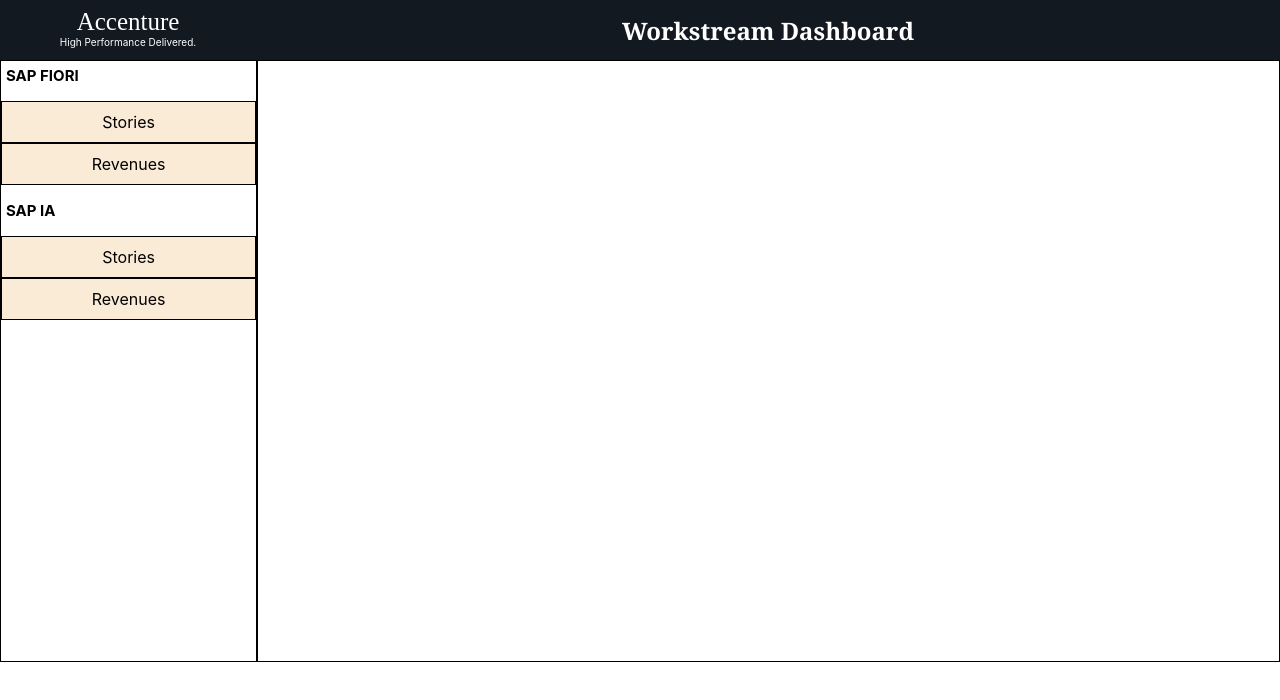
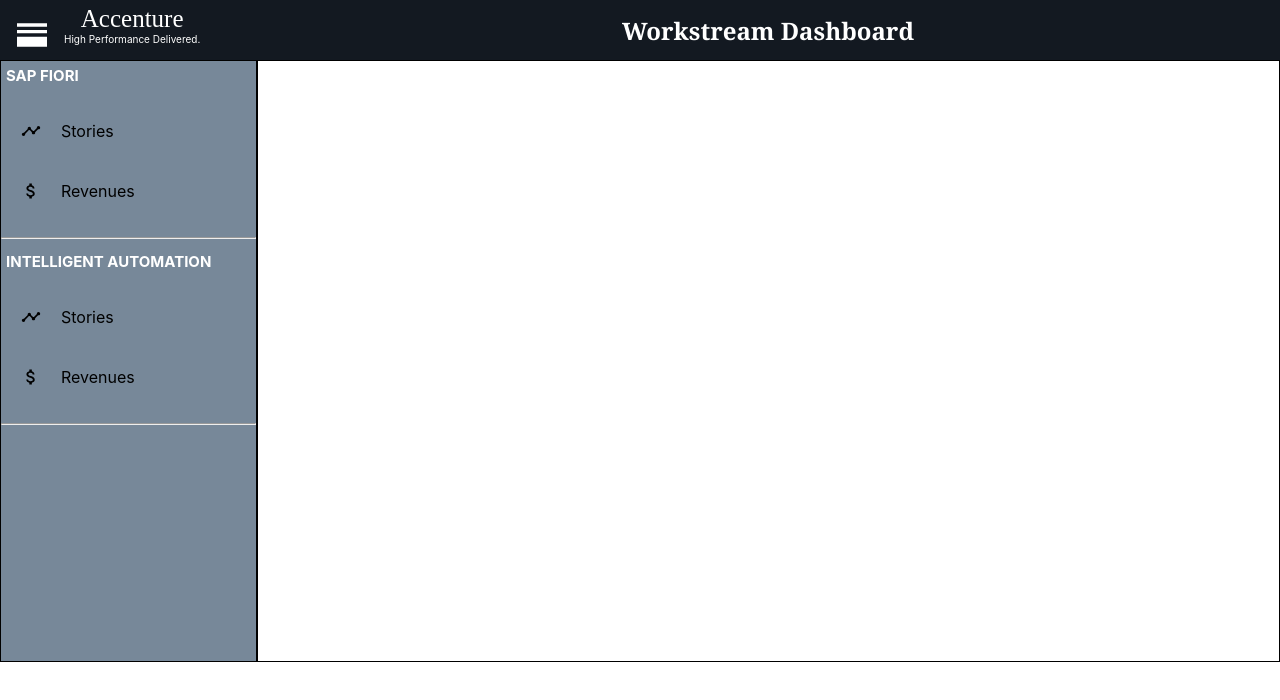
Before and after one commit to AnirupPat/reactjs-dashboard-app, a React (Create React App) app: page / in a window 1280 px wide. Shown: the top 700 px of the page. Built offline with nearby package versions, Linux system fonts and the light colour scheme.

Commit message:
Navigation Item of Left side components

```diff
--- a/package.json
+++ b/package.json
@@ -3,6 +3,8 @@
   "version": "0.1.0",
   "private": true,
   "dependencies": {
+    "@material-ui/core": "^4.11.4",
+    "@material-ui/icons": "^4.11.2",
     "@testing-library/jest-dom": "^5.14.1",
     "@testing-library/react": "^11.2.7",
     "@testing-library/user-event": "^12.8.3",
--- a/src/components/Header/Header.js
+++ b/src/components/Header/Header.js
@@ -1,12 +1,16 @@
 import React from "react";
 import classes from "./Header.module.css";
+import HorizontalSplitIcon from "@material-ui/icons/HorizontalSplit";
 
 const Header = () => {
   return (
     <div className={classes.header}>
       <div className={classes.header__leftSection}>
-        <span className={classes.mainLogo}>Accenture</span>
-        <span className={classes.tagText}>High Performance Delivered.</span>
+        <HorizontalSplitIcon className={classes.header__icon} />
+        <div className={classes.header__companyTag}>
+          <span className={classes.mainLogo}>Accenture</span>
+          <span className={classes.tagText}>High Performance Delivered.</span>
+        </div>
       </div>
 
       <div className={classes.header__rightSection}>
--- a/src/components/Header/Header.module.css
+++ b/src/components/Header/Header.module.css
@@ -11,8 +11,20 @@
 
 .header__leftSection {
   display: flex;
+  flex-direction: row;
+  width: 20%;
+}
+
+.header__companyTag {
+  display: flex;
   flex-direction: column;
-  width: 20%;
+}
+
+.header__icon {
+  color: white;
+  width: 25% !important;
+  height: 40px !important;
+  padding-top: 10px;
 }
 
 .header__rightSection {
--- a/src/components/Home/Home.module.css
+++ b/src/components/Home/Home.module.css
@@ -7,6 +7,7 @@
   width: 20%;
   height: 600px;
   border: 1px solid black;
+  background: lightslategrey;
 }
 
 .home__right {
--- a/src/components/NavigationList/NavigationList.js
+++ b/src/components/NavigationList/NavigationList.js
@@ -1,17 +1,27 @@
 import React from "react";
 import classes from "./NavigationList.module.css";
+import AttachMoneyIcon from "@material-ui/icons/AttachMoney";
+import TimelineIcon from "@material-ui/icons/Timeline";
 
 const NavigationList = ({ projectTag, params }) => {
-  console.log(params);
+  const control =
+    params !== undefined &&
+    params.map((param) => (
+      <li>
+        {param === "Revenues" && <AttachMoneyIcon className={classes.icon} />}
+        {param === "Stories" && <TimelineIcon className={classes.icon} />}
+
+        <div>{param}</div>
+      </li>
+    ));
   return (
     <div className={classes.navigationList}>
       <div className={classes.navigationList__title}>
         <span>{projectTag}</span>
       </div>
 
-      <ul>
-        {params !== undefined ? params.map((param) => <li>{param}</li>) : ""}
-      </ul>
+      <ul>{control}</ul>
+      <hr />
     </div>
   );
 };
--- a/src/components/NavigationList/NavigationList.module.css
+++ b/src/components/NavigationList/NavigationList.module.css
@@ -1,12 +1,12 @@
 .navigationList {
   width: 100%;
-  /* background-color: black; */
 }
 
 .navigationList__title {
   display: flex;
   width: 100%;
-  margin-top: 5px;
+  color: white;
+  padding-top: 5px;
 }
 
 .navigationList__title span {
@@ -21,8 +21,23 @@
 }
 
 .navigationList ul li {
-  height: 30px;
-  padding-top: 10px;
-  border: 1px solid black;
-  background-color: antiquewhite;
+  display: flex;
+  height: 40px;
+  padding-top: 20px;
+  padding-left: 20px;
+  padding-right: 20px;
+  /* border: 1px solid black; */
+  /* background-color: antiquewhite; */
+  cursor: pointer;
 }
+
+.navigationList ul li:hover {
+  background-color: white;
+  color: black;
+}
+
+.icon {
+  height: 20px !important;
+  width: 20px !important;
+  margin-right: 20px;
+}
--- a/src/components/SideNav/SideNav.js
+++ b/src/components/SideNav/SideNav.js
@@ -3,7 +3,7 @@
 
 import React from "react";
 const SAP_FIORI = "SAP FIORI";
-const SAP_IA = "SAP IA";
+const SAP_IA = "INTELLIGENT AUTOMATION";
 const SideNav = () => {
   return (
     <div className={classes.sidenav}>
--- a/src/components/SideNav/SideNav.module.css
+++ b/src/components/SideNav/SideNav.module.css
@@ -1,2 +1,3 @@
 .sidenav {
+  /* background: lightslategrey; */
 }
```
Also changed, not shown: 1 other file (tests, documents, lock files or other folders).
